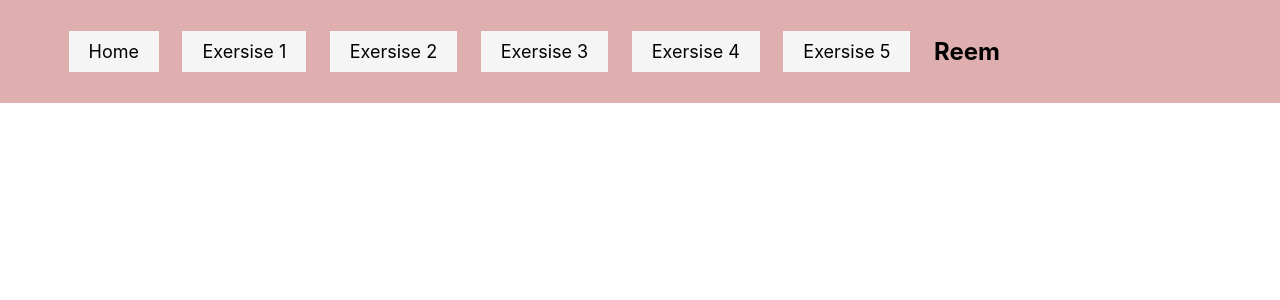
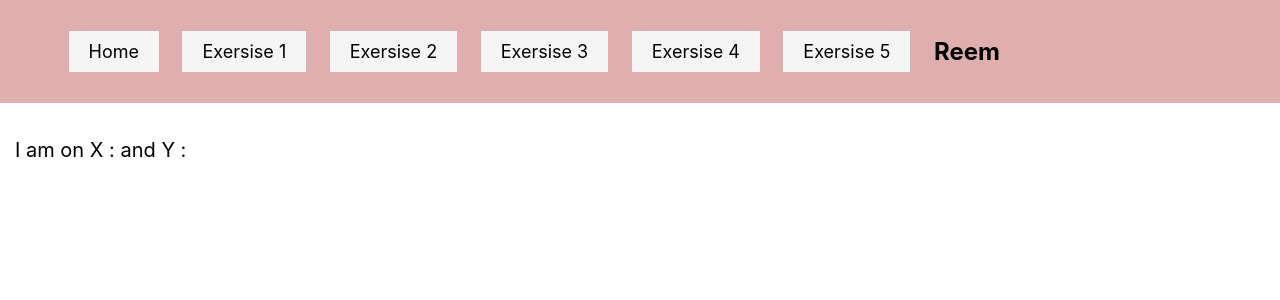
Before and after one commit to reemsh2000/useEffect-hocks, a React (Create React App) app: page /exersise2 in a window 1280 px wide. Shown: the top 300 px of the page. Built offline with nearby package versions, Linux system fonts and the light colour scheme.

Commit message:
exersise 2 sol

```diff
--- a/src/App.css
+++ b/src/App.css
@@ -93,3 +93,10 @@ input{
   margin: 15px;
   border:2px solid whitesmoke
 }
+#myDiv{
+  height: 50vh;
+}
+#myDiv p{
+  font-size: 20px;
+  padding: 15px;
+}
--- a/src/Components/Exersise2.jsx
+++ b/src/Components/Exersise2.jsx
@@ -1,11 +1,29 @@
-import React from 'react'
+import React, { useState, useEffect } from "react";
 
 function Exersise2() {
-    return (
-        <div>
+  const [x, setX] = useState();
+  const [y, setY] = useState();
+  const [color, setColor] = useState("#fff");
+  const intViewportWidth = window.innerWidth / 2;
+  useEffect(() => {
+    document.addEventListener("mousemove", (e) => {
+      setX(e.pageX);
+      setY(e.pageY);
+      x > intViewportWidth ? setColor("tomato") : setColor("blue");
+    });
 
-        </div>
-    )
+    return () => {
+      document.removeEventListener("mousemove",null);
+    };
+  });
+  return (
+    <div id="myDiv" style={{ background: color }}>
+      <p>
+        {" "}
+        I am on X : {x} and Y : {y}
+      </p>
+    </div>
+  );
 }
 
-export default Exersise2
+export default Exersise2;
--- a/src/Components/Exersise3.jsx
+++ b/src/Components/Exersise3.jsx
@@ -1,6 +1,7 @@
 import React from 'react'
 
 function Exersise3() {
+
     return (
         <div>
 
```
